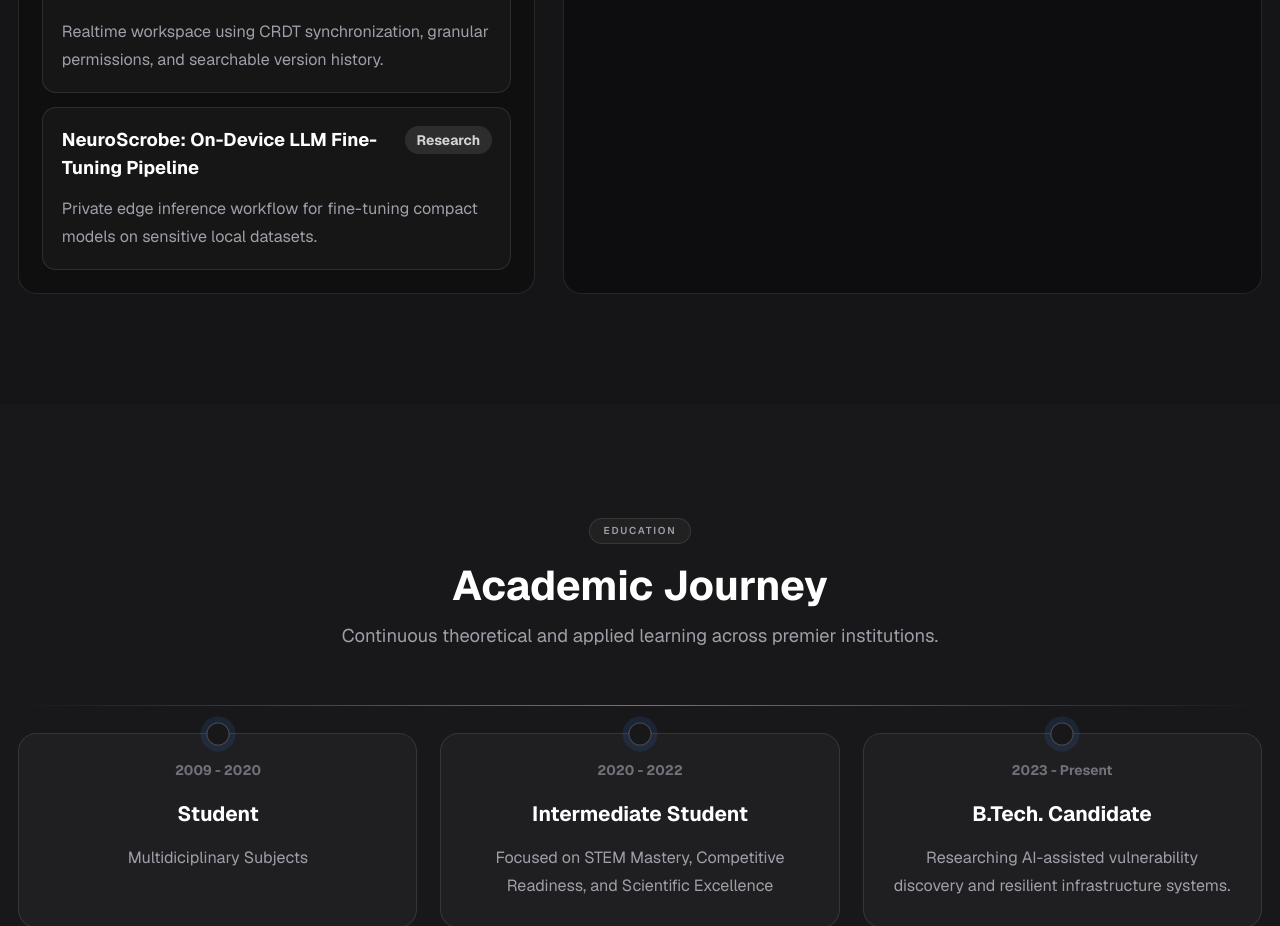
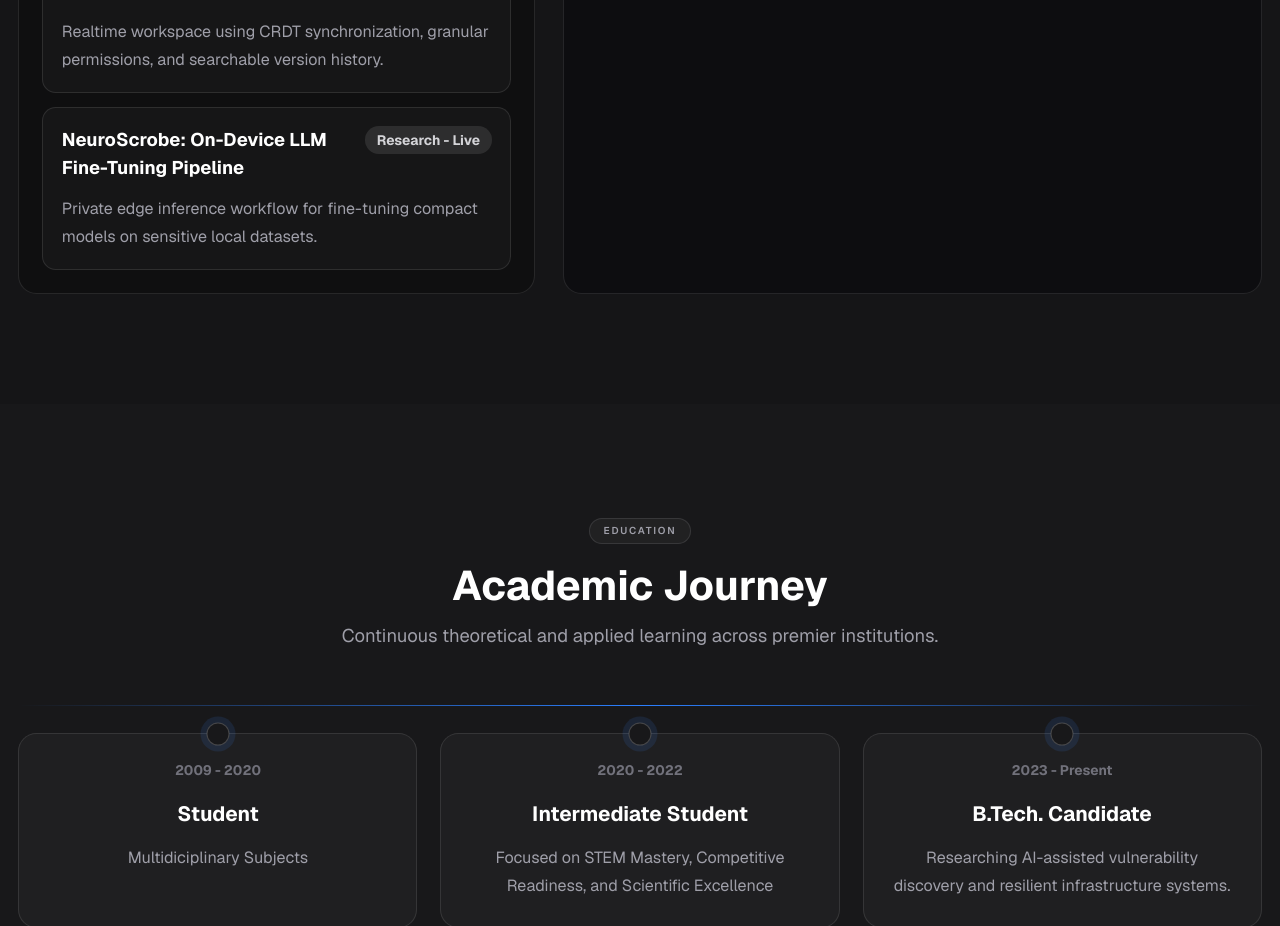
Before and after one commit to Soumya-Sabat/PORTFOLIO, a Next.js app: page / in a window 1280 px wide. Shown: the part 3060-3986 px from the top of the page. Built offline with nearby package versions, Linux system fonts and the light colour scheme.

Commit message:
portfolio data

```diff
--- a/src/data/portfolio.ts
+++ b/src/data/portfolio.ts
@@ -108,7 +108,7 @@ export const projects = [
   },
   {
     title: "NeuroScrobe: On-Device LLM Fine-Tuning Pipeline",
-    status: "Research",
+    status: "Research - Live",
     description:
       "Private edge inference workflow for fine-tuning compact models on sensitive local datasets.",
     impact: "Local-first training",
@@ -116,6 +116,16 @@ export const projects = [
     domain: "AI / ML",
     techStack: ["PyTorch", "Transformers", "AI / ML", "LoRA"],
   },
+  // {
+  //   title: "",
+  //   status: "",
+  //   description:
+  //     "",
+  //   impact: "",
+  //   metric: "",
+  //   domain: "",
+  //   techStack: [],
+  // },
 ];
 
 export const education = [
```
